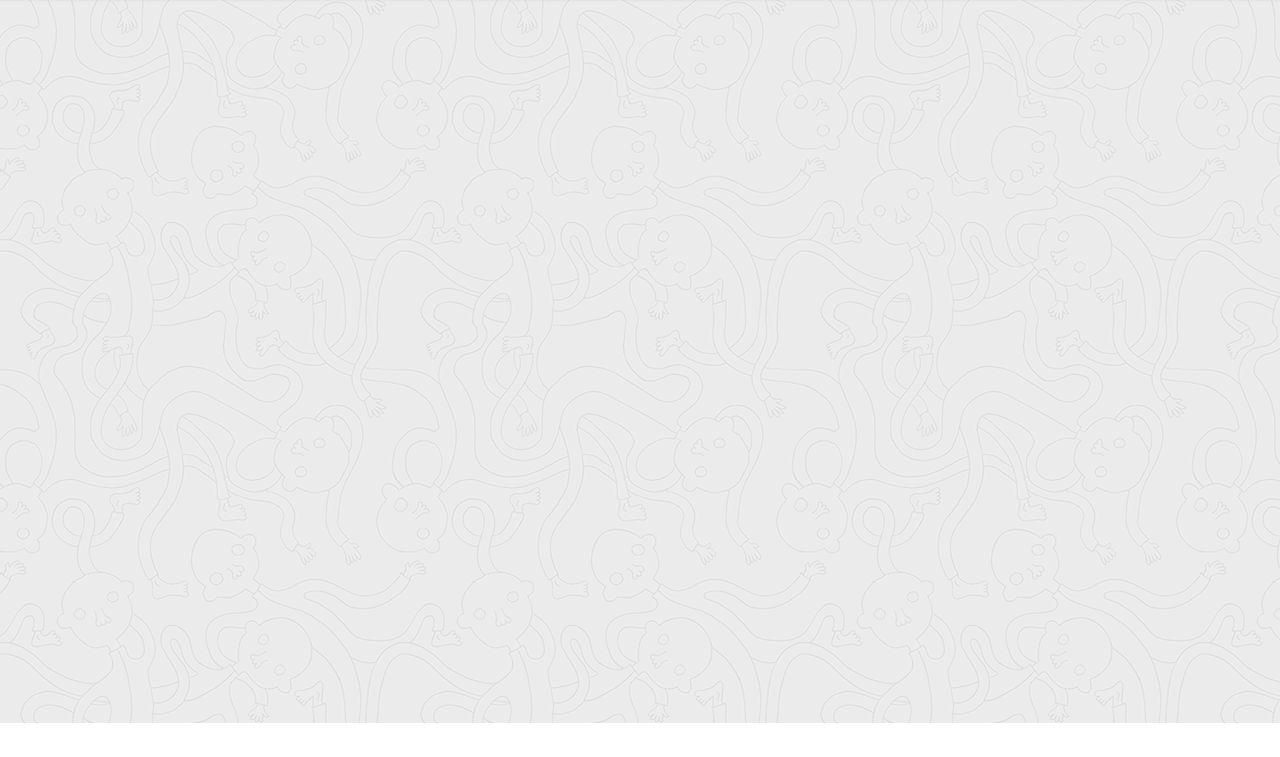
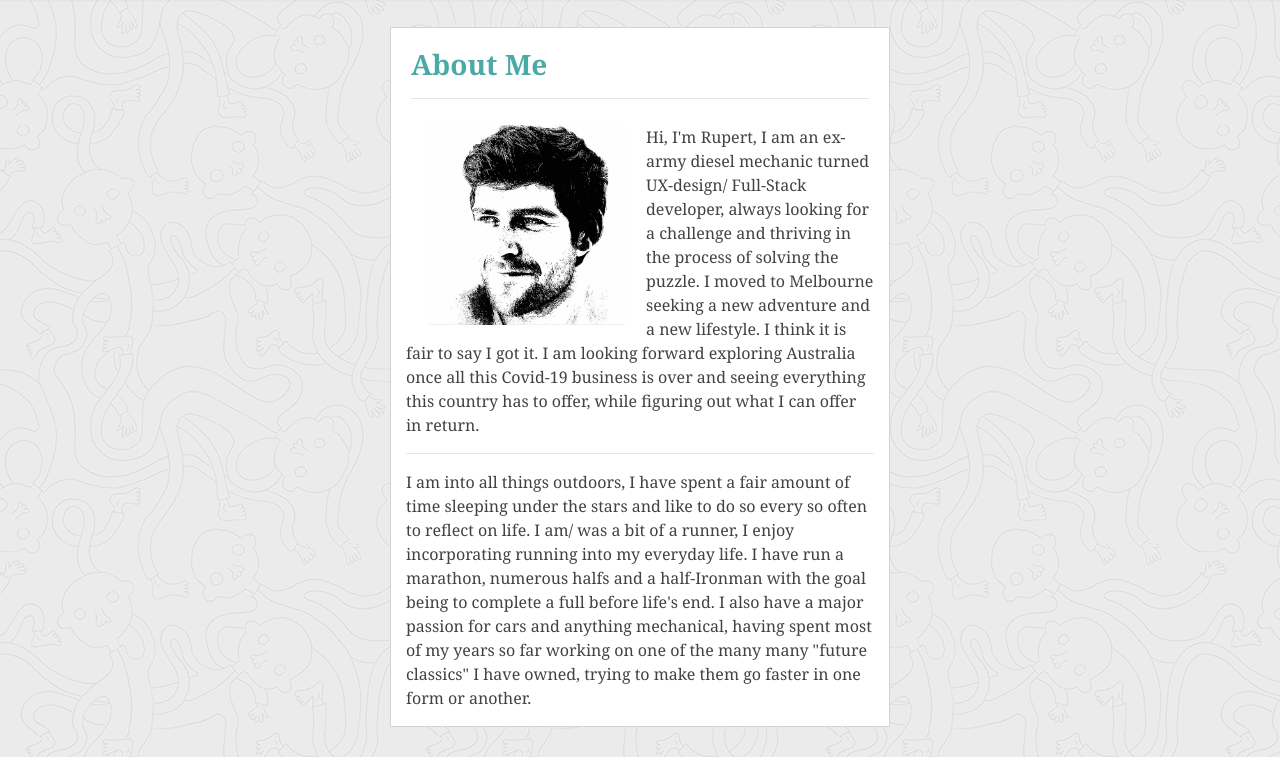
Before and after one commit to RE093/MU_RPaterson_Bootstrap_HW2, a plain HTML site: page index.html in a window 1280 px wide. Shown: the part 77-834 px from the top of the page. Before the commit the page ends 800 px from the top, so only its background shows below. Drawn offline with nearby package versions, Linux system fonts and the light colour scheme.

Commit message:
Created Initial About Me page

```diff
--- /dev/null
+++ b/Assets/CSS/about.css
@@ -0,0 +1,31 @@
+.about-view {
+    margin: 30px auto;
+    background-color: white !important;
+    max-width: 500px;
+    font-family: Georgia, 'Times New Roman', Times, serif;
+    border-style: solid;
+    border-width: 0.05px;
+    border-color: lightgrey;
+}
+
+.about-image {
+    max-height: 200px;
+    width: 200px;
+    margin: 0 20px;
+}
+
+.about-me {
+    padding: 20px 20px 10px 20px;
+}
+
+.about-me h5 {
+    color: #4aaaa5;
+    font-size: 28px;
+    font-weight: bold;
+}
+
+.about-text {
+    font-size: 16px;
+    color: #434242
+
+}
--- a/Assets/CSS/portfolio.css
+++ b/Assets/CSS/portfolio.css
@@ -5,6 +5,9 @@
     margin: 30px auto;
     padding: 30px;
     font-family: Georgia, 'Times New Roman', Times, serif;
+    border-style: solid;
+    border-width: 0.05px;
+    border-color: lightgrey;
 }
 
 .portfolio h1 {
--- a/index.html
+++ b/index.html
@@ -8,7 +8,8 @@
 
         <!-- Stylesheet Links -->
         <link rel="stylesheet" href="https://stackpath.bootstrapcdn.com/bootstrap/4.5.0/css/bootstrap.min.css">
-        <link rel="stylesheet" href="Assets/CSS/style.css" />
+        <link rel="stylesheet" href="Assets/CSS/style.css">
+        <link rel="stylesheet" href="Assets/CSS/about.css">
 
         <!-- Webpage Title -->
         <title>Bootstrap</title>
@@ -35,9 +36,35 @@
                     <a class="nav-link" href="contact.html">Contact</a>
                   </li>
                 </ul>
+
           </section>
         </nav>
       </div>
+
+      <!-- Main Content -->
+
+      <div class="container about-view">
+
+        <div class="row">
+          <div class="col-sm-12 about-me">
+            <h5>About Me</h5>
+            <hr>
+          </div>
+        </div>
+
+        <div class="row">
+          <div class="col-sm-12 about-text">
+            <img src="assets/Images/re-face2.png" class="rounded float-left about-image" alt="Rupert's Face">
+            <p>Hi, I'm Rupert, I am an ex-army diesel mechanic turned UX-design/ Full-Stack developer, always looking for a challenge and thriving in the process of solving the puzzle. I moved to Melbourne seeking a new adventure and a new lifestyle. I think it is fair to say I got it. I am looking forward exploring Australia once all this Covid-19 business is over and seeing everything this country has to offer, while figuring out what I can offer in return.
+              <br>
+              <hr>
+               I am into all things outdoors, I have spent a fair amount of time sleeping under the stars and like to do so every so often to reflect on life. I am/ was a bit of a runner, I enjoy incorporating running into my everyday life. I have run a marathon, numerous halfs and a half-Ironman with the goal being to complete a full before life's end. I also have a major passion for cars and anything mechanical, having spent most of my years so far working on one of the many many "future classics" I have owned, trying to make them go faster in one form or another.
+            </p>
+          </div>
+        </div>
+      </div>
+
+
 
           <!-- JavaScript Links -->
           <script src="https://code.jquery.com/jquery-3.5.1.slim.min.js" integrity="sha384-DfXdz2htPH0lsSSs5nCTpuj/zy4C+OGpamoFVy38MVBnE+IbbVYUew+OrCXaRkfj" crossorigin="anonymous"></script>
```
Also changed, not shown: contact.html (+5 -1 lines), portfolio.html (+6 -5 lines), Assets/Images/re-face2.png (added), Assets/Images/turtle.jpeg (deleted). Lines whose indentation alone changed are shown as unchanged.
